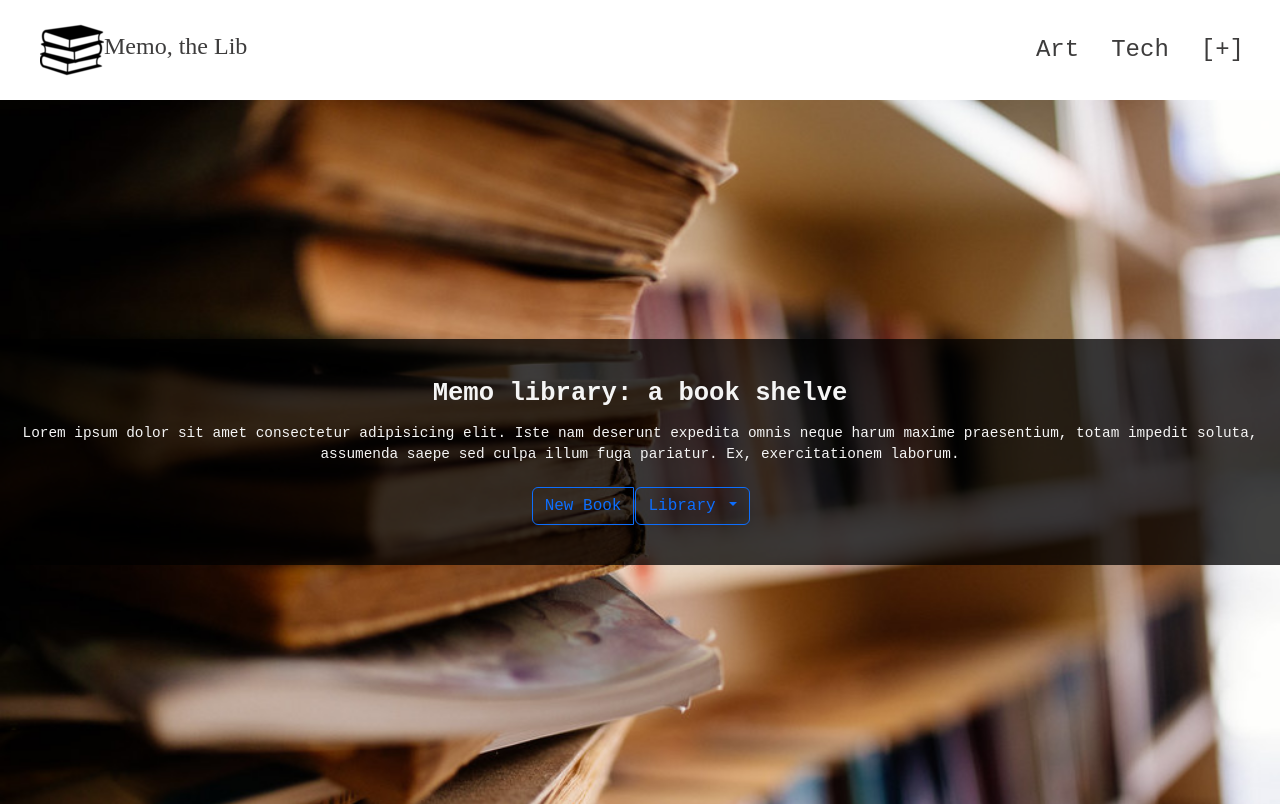
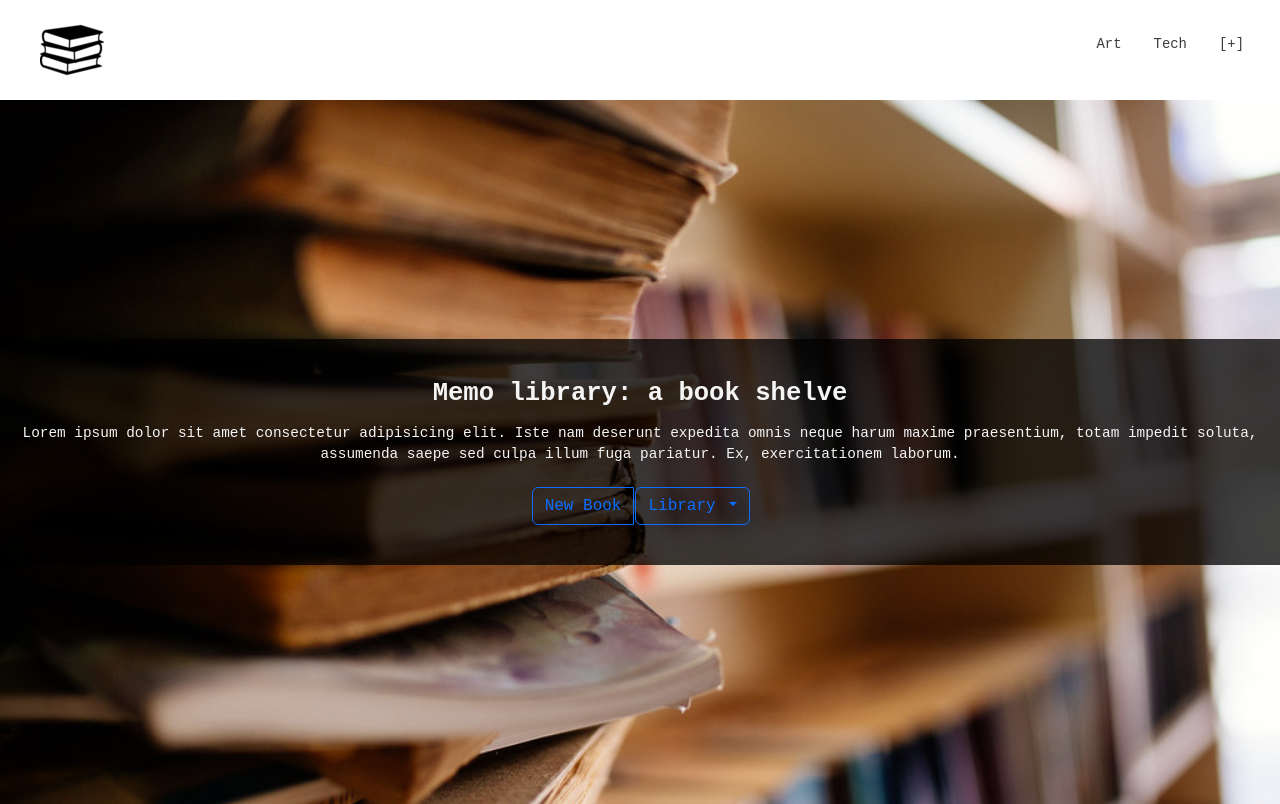
Before and after one commit to sasha-kantoriz/memo-the-lib, a Vue app: page / in a window 1280 px wide. Built offline with nearby package versions, Linux system fonts and the light colour scheme.

Commit message:
Update navbar to become cross-device

```diff
--- a/src/components/navbar.vue
+++ b/src/components/navbar.vue
@@ -4,10 +4,9 @@
             <div class="navbar-logo">
                 <li>
                     <div class="navbar-brand">
-                    <a class="navbar-brand" href="#">
-                        <img class="header-logo" src="../assets/icon-of-books.png" alt="SPA site's logo" width="64" height="64">
-                    </a>
-                    <h1 class="header-title">Memo, the Lib</h1>
+                        <a class="navbar-brand" href="#">
+                            <img class="header-logo" src="../assets/icon-of-books.png" alt="SPA site's logo" width="64" height="64">
+                        </a>
                     </div>
                 </li>
             </div>
@@ -42,6 +41,7 @@ nav {
 .nav {
     display: flex;
     justify-content: space-between;
+    /* align-items: center; */
 }
 .navbar-brand {
     display: flex;
@@ -49,21 +49,16 @@ nav {
     min-height: 100px;
     margin-left: 20px;
 }
-.header-title {
-    font-size: 1.5em;
-    font-weight: 500;
-    font-family:initial;
-    color: rgb(61, 60, 60);
-}
 .navbar-links {
     align-items: center;
     display: flex;
     margin-right: 20px;
 }
 .nav-item a {
-    font-size: 1.5em;
+    min-height: 48px;
+    font-size: 0.87em;
     font-family: monospace;
-    font-weight: 500;
+    font-weight: 400;
     color: rgb(61, 60, 60);
 }
 .nav-item a:hover {
```
